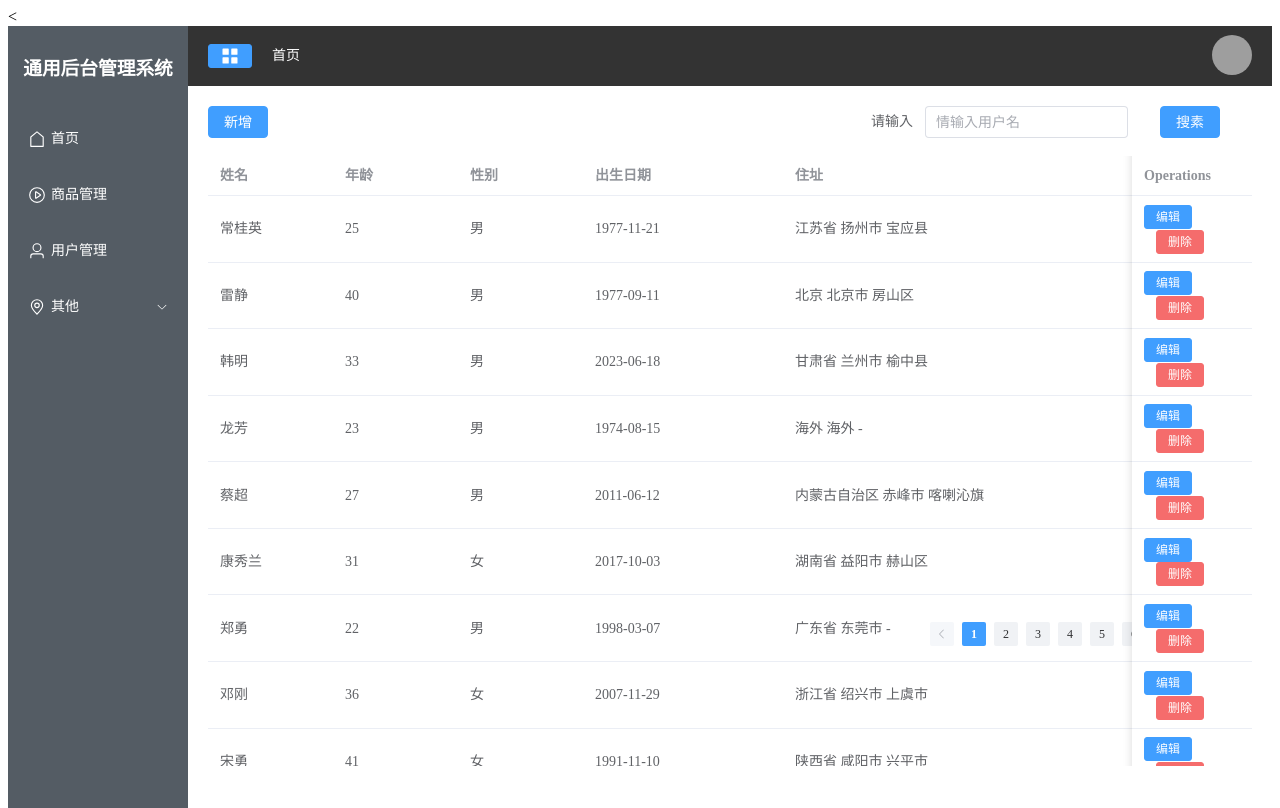
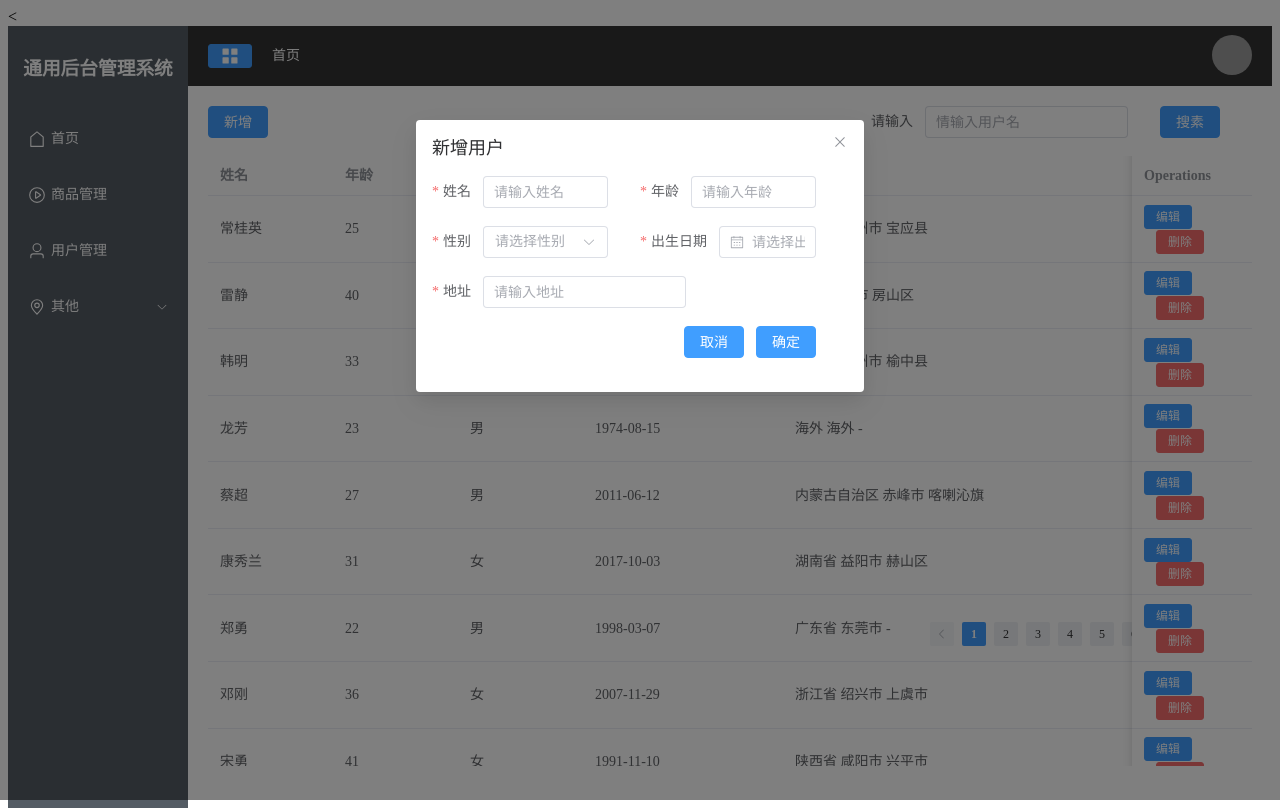
Before and after one commit to wuyunew/myFirstPro, a Vue app: page /user in a window 1280 px wide. Both pictures are taken after a click on the button "新增". Built offline with nearby package versions, Linux system fonts and the light colour scheme; grey boxes are pictures that could not be loaded.

Commit message:
day6-用户新增功能完成

```diff
--- a/src/api/api.js
+++ b/src/api/api.js
@@ -44,4 +44,12 @@ export default {
             data,
         });
     },
+    addUser(data) {
+        return request({
+            url: "/user/addUser",
+            method: "post",
+            mock: true,
+            data,
+        });
+    },
 }
--- a/src/api/mock.js
+++ b/src/api/mock.js
@@ -9,3 +9,4 @@ Mock.mock(/api\/mock\/home\/getChartData/, "get", homeApi.getChartData);
 //这种mock写法不能拦截带参数的请求，写正则表达式的类型
 Mock.mock(/api\/mock\/user\/getUserData/, "get", userApi.getUserList);
 Mock.mock(/api\/mock\/user\/deleteUser/, "get", userApi.deleteUser);
+Mock.mock(/api\/mock\/user\/addUser/, "post", userApi.createUser);
--- a/src/api/mockData/user.js
+++ b/src/api/mockData/user.js
@@ -63,7 +63,36 @@ export default {
                 data: '删除成功!'
             }
         }
-    }
+    },
+    /**
+     * @param {name,addr,age,birth,sex
+     * @return{{code:number,data:{message:string}}}
+     */
+    createUser: config => {
+        const {
+            name, addr, age, birth, sex
+        } = JSON.parse(config.body)
+        if (!name ||!addr ||!age ||!birth ||!sex) {
+            return {
+                code: -999,
+                message: '参数错误'
+            }
+        }
+        else {
+            List.unshift({
+                id: Mock.Random.guid(),
+                name,
+                addr,
+                age,
+                birth,
+                sex
+            })
+            return {
+                code: 200,
+                data: '创建成功!'
+            }
+        }
+    },
 
 
 }
--- a/src/views/User.vue
+++ b/src/views/User.vue
@@ -1,4 +1,5 @@
 <script setup>
+import { time } from 'echarts';
 import { ref, getCurrentInstance, onMounted, reactive } from 'vue';
 //按需引入element后不需要再import 否则会出bug
 const handleClick = () => {
@@ -65,6 +66,73 @@ const handleDelete = (val) => {
         getUserData()
     })
 }
+const action = ref('add')
+const dialogvisible = ref(false)
+const formUser = reactive({})
+const rules = reactive({
+    name: [
+        { required: true, message: '名称不能为空', trigger: 'blur' }
+    ],
+    age: [
+        { required: true, message: '年龄不能为空', trigger: 'blur' },
+        { type: 'number', message: '年龄必须为数字', trigger: 'blur' },
+        //{ min: 1, max: 150, message: '年龄在1-150之间', trigger: 'blur' }
+    ],
+    sex: [
+        { required: true, message: '性别不能为空', trigger: 'change' }
+    ],
+    birth: [
+        { required: true, message: '出生日期不能为空', }
+    ],
+    addr: [
+        { required: true, message: '住址不能为空', }
+    ]
+})
+const handleClose = () => {
+    //获取表单重置表单
+    dialogvisible.value = false;
+
+}
+const handleCancel = () => {
+    dialogvisible.value = false;
+
+
+}
+const handleAdd = () => {
+    dialogvisible.value = true;
+    action.value = 'add';
+
+}
+const timeFormat = (time) => {
+    var time = new Date(time)
+    var year = time.getFullYear()
+    var month = time.getMonth() + 1
+    var day = time.getDate()
+    return year + '-' + (month < 10 ? '0' + month : month) + '-' + (day < 10 ? '0' + day : day)
+}
+const onSubmit = () => {
+    //先校验
+    proxy.$refs['userForm'].validate(async (vaild) => {
+        if (vaild) {
+            let res = null;
+            formUser.birth = /^\d{4}-\d{2}-\d{2}$/.test(formUser.birth) ? formUser.birth : timeFormat(formUser.birth)
+            if (action.value === 'add') {
+                res = await proxy.$api.addUser(formUser)
+            }
+            if (res) {
+                dialogvisible.value = false;
+                proxy.$refs['userForm'].resetFields()
+                getUserData()
+            }
+        } else {
+            ElMessage({
+                showClose: true,
+                message: "请检查输入的数据是否有误",
+                type: "error"
+            })
+        }
+    })
+}
 onMounted(
     () => {
         getUserData()
@@ -76,7 +144,7 @@ onMounted(
 
 <template>
     <div class="user-header">
-        <el-button type="primary">新增</el-button>
+        <el-button type="primary" @click="handleAdd">新增</el-button>
         <el-form :inline="true" size="normal" :model="formInline">
             <el-form-item label="请输入">
                 <el-input placeholder="情输入用户名" v-model="formInline.keyWord"></el-input>
@@ -107,13 +175,58 @@ onMounted(
 
 
     </div>
-    <el-dialog
-    v-model="dialogvisible"
-        :title="action=='add'?'新增用户':'编辑用户'"
-        width="35%"
+
+    <el-dialog v-model="dialogvisible" :title="action == 'add' ? '新增用户' : '编辑用户'" width="35%"
         :before-close="handleClose">
+        <!--需要注意的是设置了：inline="true",会对el-select的样式造成影响
+        我们通过给他设置一个class=select-clearn在CSS中进行处理-->
 
-        <!--需要注意的是-->
+        <el-form :model="formUser" ref="userForm" :rules="rules" :inline="true">
+            <el-row>
+                <el-col :span="12">
+                    <el-form-item label="姓名" prop="name">
+                        <el-input v-model="formUser.name" placeholder="请输入姓名"></el-input>
+                    </el-form-item>
+                </el-col>
+                <el-col :span="12">
+                    <el-form-item label="年龄" prop="age">
+                        <el-input v-model.number="formUser.age" placeholder="请输入年龄"></el-input>
+                    </el-form-item>
+                </el-col>
+            </el-row>
+            <el-row>
+                <el-col :span="12">
+                    <el-form-item label="性别" class="select-clearn" prop="sex">
+                        <el-select v-model="formUser.sex" placeholder="请选择性别">
+                            <el-option value="1" label="男"></el-option>
+                            <el-option value="2" label="女"></el-option>
+                        </el-select>
+                    </el-form-item>
+                </el-col>
+                <el-col :span="12">
+                    <el-form-item label="出生日期" prop="birth">
+                        <el-date-picker v-model="formUser.birth" type="date" placeholder="请选择出生日期" style="
+                           width: 100%;"></el-date-picker>
+                    </el-form-item>
+                </el-col>
+            </el-row>
+            <el-row>
+                <el-form-item label="地址" prop="addr">
+                    <el-input v-model="formUser.addr" placeholder="请输入地址"></el-input>
+                </el-form-item>
+            </el-row>
+            <el-row style="justify-content: flex-end;">
+                <el-form-item>
+                    <el-button type="primary" @click="handleCancel">取消</el-button>
+                    <el-button type="primary" @click="onSubmit">确定</el-button>
+                </el-form-item>
+            </el-row>
+
+
+
+
+        </el-form>
+
     </el-dialog>
 
 
@@ -144,4 +257,8 @@ onMounted(
         height: 500%;
     }
 }
+
+.select-clearn {
+    display: flex;
+}
 </style>
```
